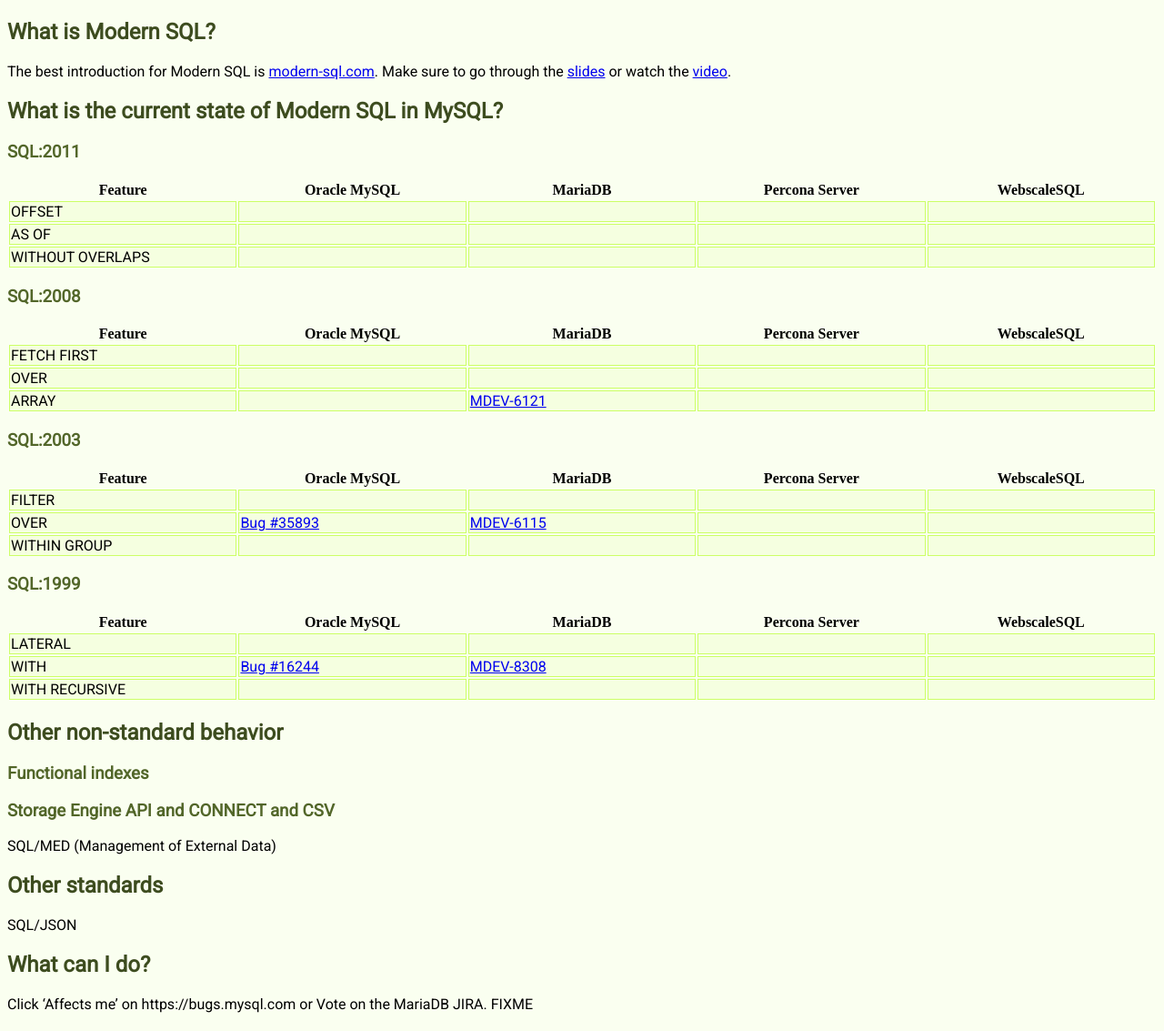
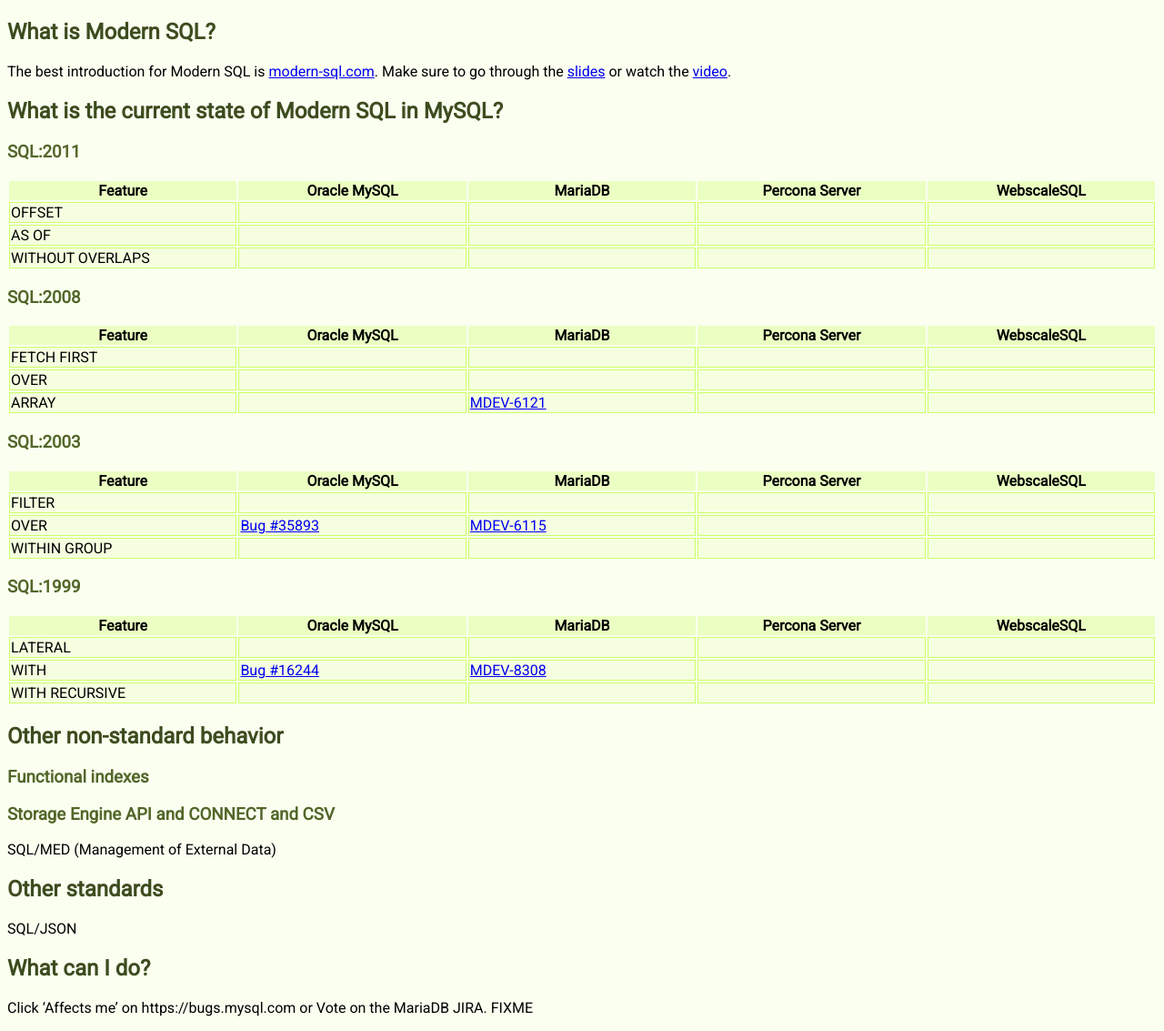
Before and after one commit to dveeden/modern-sql-in-mysql, a Jekyll site: the page built from index.md, in a window 1280 px wide. Shown: the whole page at 91% size. Built offline with Jekyll 4.4.1, drawn with Linux system fonts in a browser that asks for light colours.

Commit message:
Styling of thead

```diff
--- a/css/base.css
+++ b/css/base.css
@@ -1,6 +1,11 @@
 table tr td {
   border: 1px solid #ccff66;
   background-color: #F5FFE0;
+  font-family: 'Roboto', sans-serif;
+}
+thead {
+  border: 1px solid #ccff66;
+  background-color: #EBFFC2;
   font-family: 'Roboto', sans-serif;
 }
 table {
```
